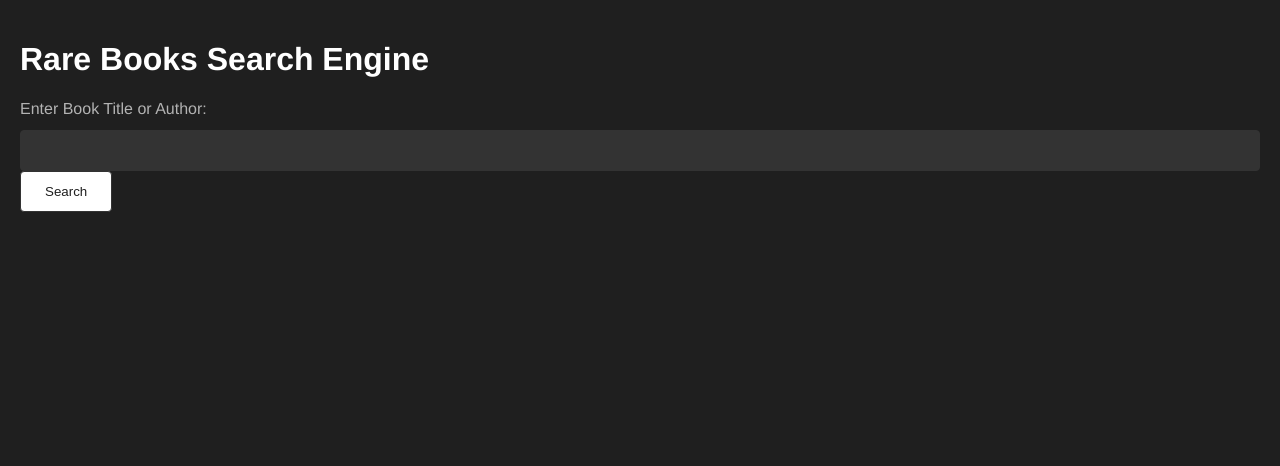
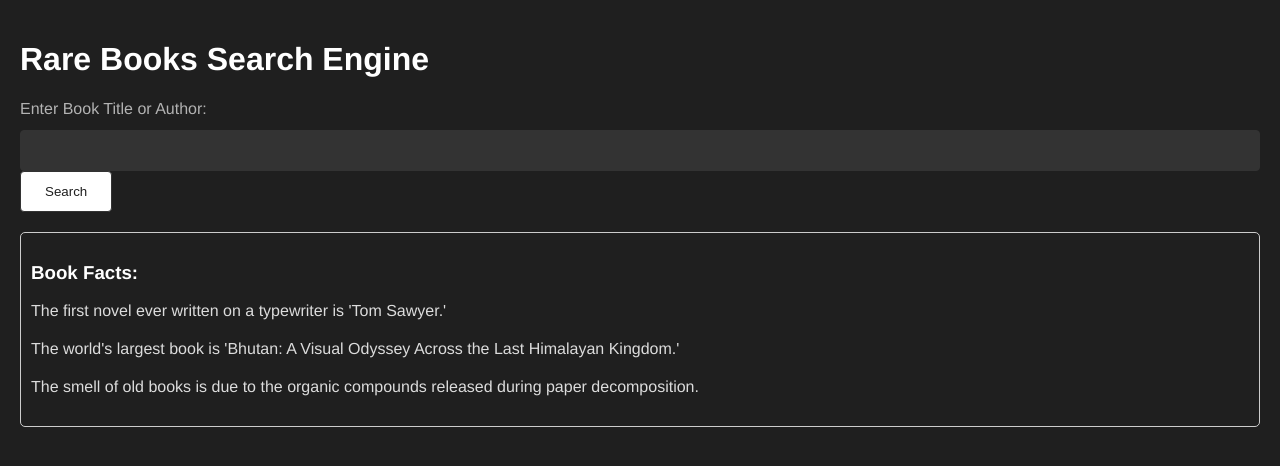
Before and after one commit to TishkSuran/Rare_Books_Search_Engine, a Flask app: page / in a window 1280 px wide. Shown: the top 466 px of the page. Run offline with Flask 3, Linux system fonts and the light colour scheme.

Commit message:
Adding book fact feature on the home page.

```diff
--- a/app.py
+++ b/app.py
@@ -2,6 +2,7 @@ from flask import Flask, render_template, request
 from sqlalchemy import create_engine
 import pandas as pd
 from fuzzywuzzy import fuzz
+import random
 
 app = Flask(__name__)
 app.config['SQLALCHEMY_DATABASE_URI'] = 'sqlite:///rare_books_database.db'
@@ -9,19 +10,28 @@ app.config['SQLALCHEMY_DATABASE_URI'] = 'sqlite:///rare_books_database.db'
 engine = create_engine(app.config['SQLALCHEMY_DATABASE_URI'])
 df = pd.read_sql_table('combined_table', con=engine)
 
+def get_random_fun_facts():
+    # Your list of fun facts
+    fun_facts = [
+        "The Gutenberg Bible was the first major book printed using mass-produced movable metal type.",
+        "The world's largest book is 'Bhutan: A Visual Odyssey Across the Last Himalayan Kingdom.'",
+        "The first novel ever written on a typewriter is 'Tom Sawyer.'",
+        "The smell of old books is due to the organic compounds released during paper decomposition.",
+        "The Library of Congress is the largest library in the world, with over 170 million items.",
+    ]
+    # Return a random subset of fun facts (adjust the number based on your preference)
+    return random.sample(fun_facts, k=3)
+
 @app.route('/', methods=['GET', 'POST'])
 def index():
     if request.method == 'POST':
         query = request.form['query']
         results = search_books(query)
-        return render_template('index.html', results=results, query=query)
+        return render_template('index.html', results=results, query=query, fun_facts=get_random_fun_facts())
     else:
-        return render_template('index.html', results=None, query=None)
-
+        return render_template('index.html', results=None, query=None, fun_facts=get_random_fun_facts())
 
 def search_books(query):
-    print(df.columns)
-    print(df.head())
     title_matches = df[df['Book Name'].apply(lambda x: fuzz.token_sort_ratio(query, x) > 65)]
     author_matches = df[df['Book Author'].apply(lambda x: fuzz.token_sort_ratio(query, x) > 65)]
 
--- a/static/style.css
+++ b/static/style.css
@@ -60,3 +60,10 @@ a {
 a:hover {
     color: #3385ff;
 }
+
+.fun-facts {
+    margin-top: 20px;
+    padding: 10px;
+    border: 1px solid #ccc;
+    border-radius: 5px;
+}
--- a/templates/index.html
+++ b/templates/index.html
@@ -26,10 +26,19 @@
                 </li>
             {% endfor %}
         </ul>
-    {% else %}
-        {% if query %}
-            <p>No results found for '{{ query }}'.</p>
-        {% endif %}
+    {% elif query %}
+        <p>No results found for '{{ query }}'.</p>
+    {% endif %}
+
+    {% if not results and not query %}
+        <div class="fun-facts">
+            <h3>Book Facts:</h3>
+            <ul>
+                {% for fact in fun_facts %}
+                    <li>{{ fact }}</li>
+                {% endfor %}
+            </ul>
+        </div>
     {% endif %}
 </body>
 </html>
```
Also changed, not shown: 1 other file.
